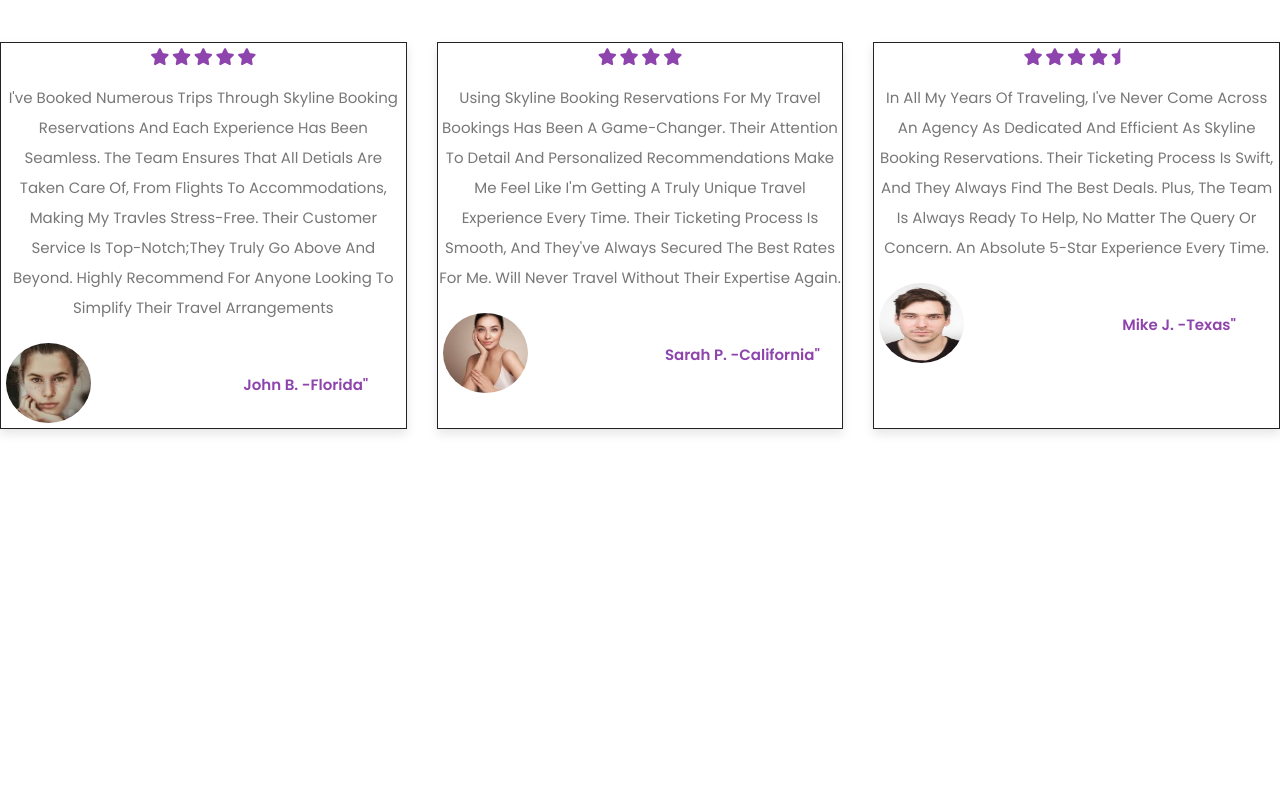
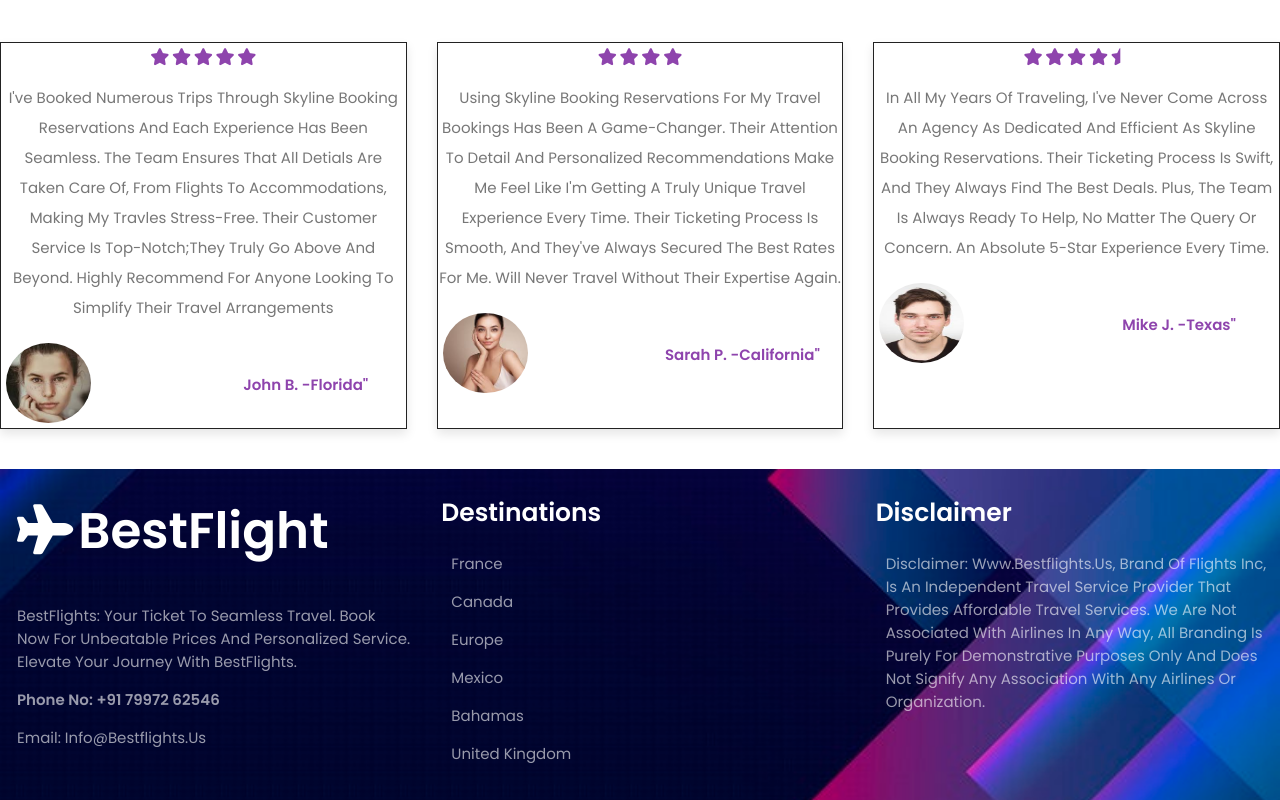
Before and after one commit to luckymsingh2312/travel, a plain HTML site: page index.html in a window 1280 px wide. Shown: the part 3744-4544 px from the top of the page. Drawn offline with nearby package versions, Linux system fonts and the light colour scheme.

Commit message:
Update style.css

```diff
--- a/style.css
+++ b/style.css
@@ -312,7 +312,7 @@ html::-webkit-scrollbar-thumb {
 }
 
 .footer {
-    background: url(./images//footer-bg.jpg);
+    background: url(footer-bg.jpg);
     background-size: cover;
     background-position: center;
     padding-top: 10px;
```
